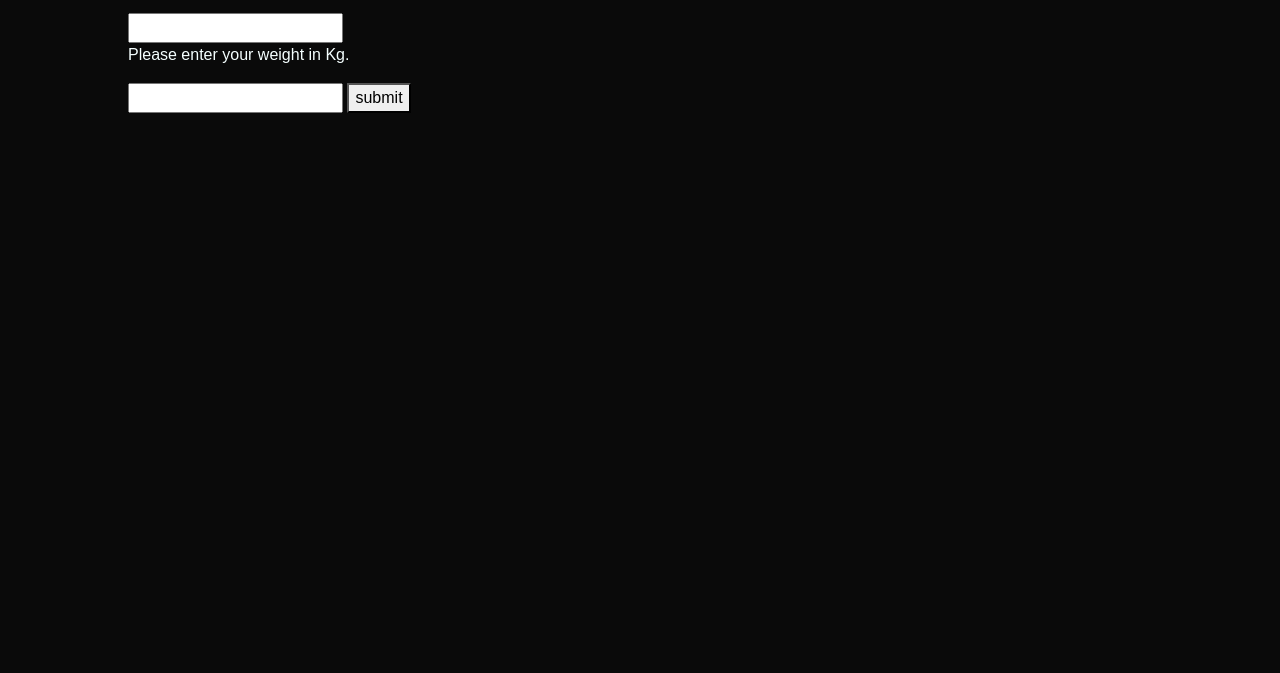
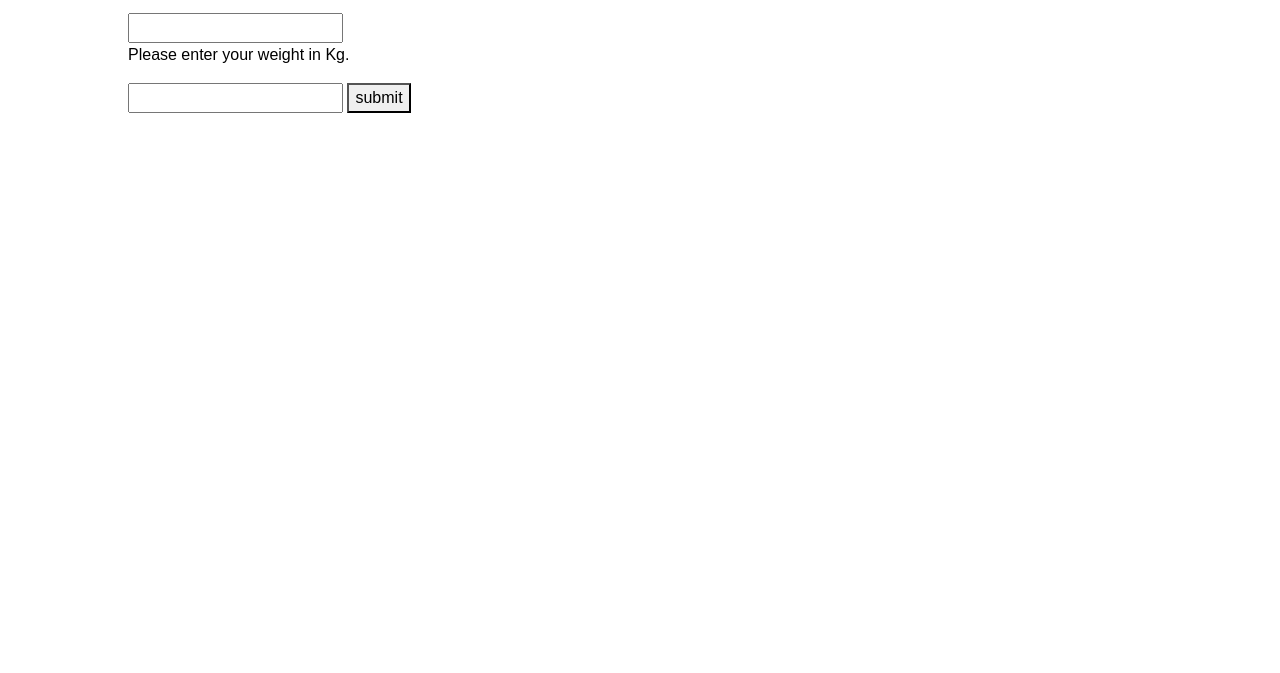
Before and after one commit to rubyzli/codewars, a plain HTML site: page Kata-bmi/kata-bmi.html in a window 1280 px wide. Shown: the part 219-892 px from the top of the page. After the commit the page ends 800 px from the top, so only its background shows below. Drawn offline with Linux system fonts and the light colour scheme.

Commit message:
Naja es geht jetzt alles

```diff
--- a/Kata-bmi/bmi.js
+++ b/Kata-bmi/bmi.js
@@ -39,6 +39,6 @@ buttonSubmit.addEventListener("click", function addElement() {
     if (heightValue === "0" || weightValue === "0" || heightValue === "" || weightValue === "" ) {
         alert("Please enter your height and weight");
     } else {
-        document.body.onload = createBMI(getBMI(heightValue, weightValue));
+        createBMI(getBMI(heightValue, weightValue));
     }
 });
--- a/Kata-bmi/kata-bmi.html
+++ b/Kata-bmi/kata-bmi.html
@@ -45,6 +45,6 @@
             <button class="buttonBMI">submit</button>
         </div>
     </div>
+    <script src="bmi.js"></script>
 </body>
-<script src="bmi.js"></script>
 </html>
--- a/Kata-bmi/style-bmi.css
+++ b/Kata-bmi/style-bmi.css
@@ -1,10 +1,9 @@
 .container-bmi{
     padding-top: 10vh;
     padding-left: 10vw;
-    background-color: rgb(10, 10, 10);
-    color: rgb(245, 255, 255);
+    background-color: rgb(255, 255, 255);
+    color: rgb(0, 0, 0);
     font-family: Arial, Helvetica, sans-serif;
-    padding-bottom: 70vh;
 }
 /* <!-- //////////////////// MENU ////////////////////// --> */
 .navbar {
```
